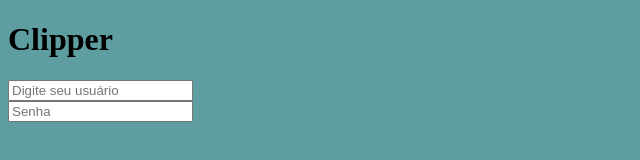
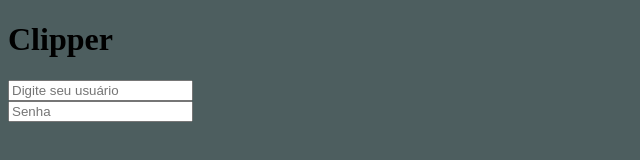
Before and after one commit to Gabriel-mdss/Clipper, a plain HTML site: page Index.HTML in a window 1280 px wide. Shown: the whole page, without its empty margins (0-640 px from the left). Drawn offline with Linux system fonts and the light colour scheme.

Commit message:
Alterei o background
alterei a cor do background

```diff
--- a/style.css
+++ b/style.css
@@ -1,3 +1,3 @@
 body{
-    background-color: cadetblue;
+    background-color: rgb(77, 94, 95);
 }
```
